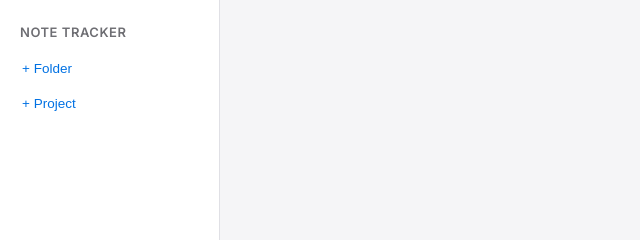
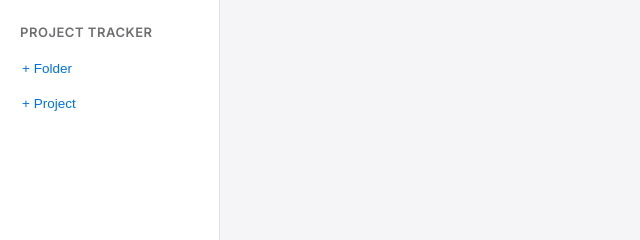
Before and after one commit to miiv0/todolist, a website: page docs/index.html in a window 1280 px wide. Shown: the top 240 px of the page, 0-640 px from the left. Drawn offline with Linux system fonts and the light colour scheme.

Commit message:
add title change

```diff
--- a/docs/index.html
+++ b/docs/index.html
@@ -4,7 +4,7 @@
 <head>
     <meta charset="UTF-8">
     <meta name="viewport" content="width=device-width, initial-scale=1.0">
-    <title>Note Tracker</title>
+    <title>Project Tracker</title>
     <link rel="stylesheet" href="styles.css">
     <script src="index.js" defer></script>
 </head>
@@ -46,7 +46,7 @@
     </div>
 
     <div id="sidebar">
-        <div id="sidebarTitle">Note Tracker</div>
+        <div id="sidebarTitle">Project Tracker</div>
         <button id="openFolderModal">+ Folder</button>
         <button id="openProjectModal">+ Project</button>
         <ul id="folderList"></ul>
```
